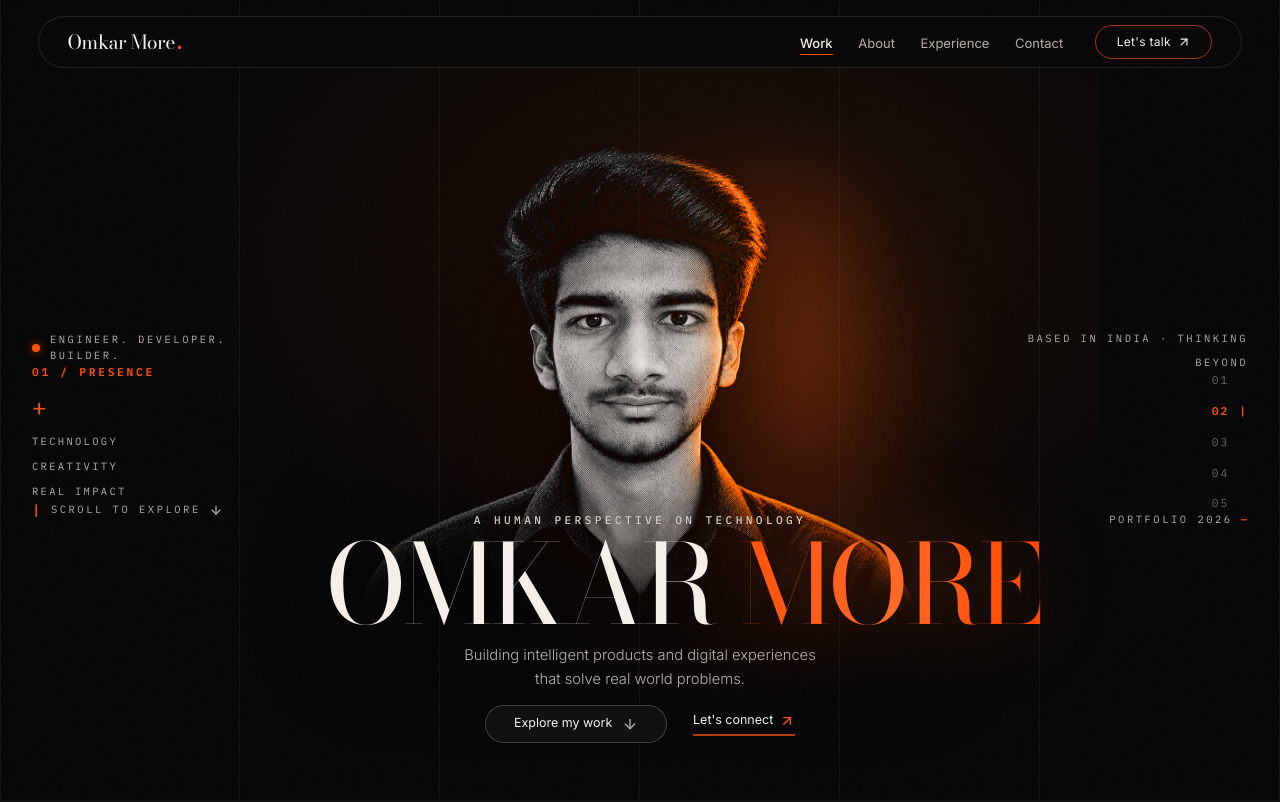
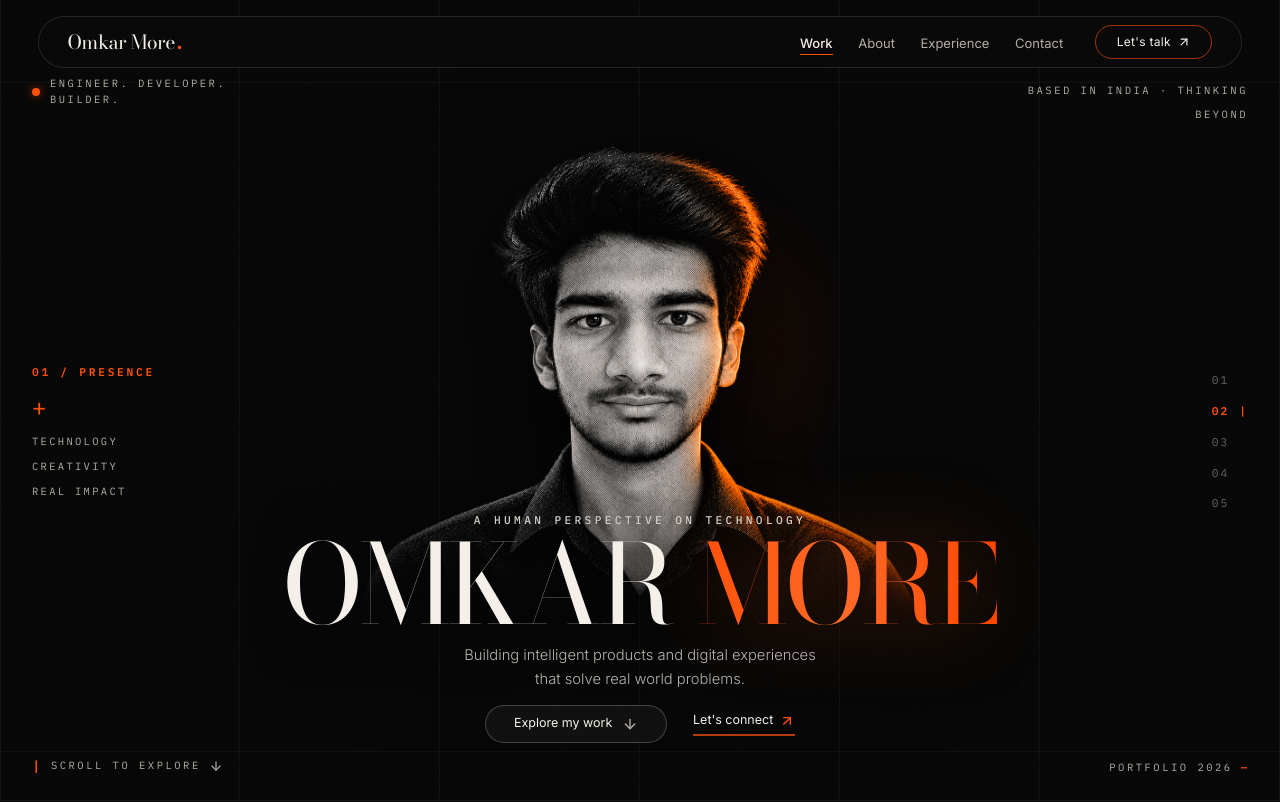
Before and after one commit to Omkar6488/My_Portfolio, a Next.js app: page / in a window 1280 px wide. Shown: the top 802 px of the page. Built offline with nearby package versions, Linux system fonts and the light colour scheme.

Commit message:
fix(hero): restore cinematic black background and enforce exact full-viewport horizontal center alignment

```diff
--- a/src/components/home/HeroPortrait.tsx
+++ b/src/components/home/HeroPortrait.tsx
@@ -28,21 +28,12 @@ export default function HeroPortrait() {
         transform: `translate3d(${offset.x}px, ${offset.y}px, 0)`,
       }}
     >
-      {/* Rich Warm Orange Ambient Rim Bloom behind right shoulder and hair */}
+      {/* Restrained subtle orange contour highlight strictly behind right edge of hair & shoulder */}
       <div
-        className="absolute top-[18%] right-[2%] w-[clamp(260px,36vw,520px)] h-[clamp(260px,36vw,520px)] rounded-full pointer-events-none opacity-55 blur-3xl"
+        className="absolute top-[15%] right-[18%] w-[clamp(100px,14vw,200px)] h-[clamp(180px,26vw,340px)] rounded-full pointer-events-none opacity-25 blur-xl"
         style={{
           background:
-            "radial-gradient(circle at 62% 40%, rgba(255, 81, 11, 0.5) 0%, rgba(255, 81, 11, 0.16) 48%, transparent 75%)",
-        }}
-      />
-
-      {/* Focused Orange Rim Accent along right hair contour */}
-      <div
-        className="absolute top-[12%] right-[14%] w-[clamp(160px,22vw,320px)] h-[clamp(220px,30vw,420px)] pointer-events-none opacity-45 blur-2xl"
-        style={{
-          background:
-            "radial-gradient(ellipse at 75% 35%, rgba(255, 110, 20, 0.55) 0%, rgba(255, 81, 11, 0.2) 42%, transparent 72%)",
+            "radial-gradient(ellipse at 65% 45%, rgba(255, 81, 11, 0.35) 0%, rgba(255, 81, 11, 0.08) 50%, transparent 75%)",
         }}
       />
 
--- a/src/components/home/HeroSection.tsx
+++ b/src/components/home/HeroSection.tsx
@@ -54,13 +54,15 @@ export default function HeroSection({
           </div>
         </div>
 
-        {/* Main Central Stage flanked by Left & Right Metadata on xl+ displays */}
-        <div className="relative w-full flex-1 flex flex-col xl:flex-row items-center justify-between my-auto min-w-0">
-          {/* Left Metadata Column (Visible on xl+ displays) */}
-          <HeroMetadataLeft />
+        {/* Main Central Stage flanked by Independently Positioned Left & Right Metadata */}
+        <div className="relative w-full flex-1 flex flex-col items-center justify-center my-auto min-w-0">
+          {/* Left Metadata Column (Positioned independently on the left grid margin) */}
+          <div className="hidden xl:flex absolute left-0 top-0 bottom-0 z-20 pointer-events-auto">
+            <HeroMetadataLeft />
+          </div>
 
-          {/* Central Hero Stage: Portrait + Layered Headline + Subtitle + CTAs */}
-          <div className="relative flex-1 w-full max-w-[1140px] mx-auto flex flex-col items-center justify-center text-center px-2 py-1 min-w-0">
+          {/* Central Hero Stage: Perfectly Centered Relative to Full Viewport Width */}
+          <div className="relative w-full flex flex-col items-center justify-center text-center px-2 py-1 min-w-0 z-10">
             {/* Central Monochromatic Portrait */}
             <div className="relative z-10 w-full flex justify-center">
               <HeroPortrait />
@@ -69,11 +71,11 @@ export default function HeroSection({
             {/* Layered Typography (in front of lower chest of portrait) */}
             <div className="relative z-30 flex flex-col items-center w-full max-w-5xl mx-auto px-2 sm:px-4 -mt-[clamp(3.5rem,min(11vw,18vh),11.5rem)] min-w-0">
               {/* Eyebrow / Pre-kicker */}
-              <p className="font-mono text-[clamp(10px,min(0.92vw,1.4vh),13px)] uppercase tracking-wider sm:tracking-[clamp(0.22em,0.34vw,0.3em)] text-[#D8D4CC] mb-[clamp(0.25rem,0.9vh,0.55rem)] drop-shadow-md select-none font-medium max-w-full truncate">
+              <p className="font-mono text-[clamp(10px,min(0.92vw,1.4vh),13px)] uppercase tracking-wider sm:tracking-[clamp(0.22em,0.34vw,0.3em)] text-[#D8D4CC] mb-[clamp(0.25rem,0.9vh,0.55rem)] drop-shadow-md select-none font-medium max-w-full truncate text-center">
                 A HUMAN PERSPECTIVE ON TECHNOLOGY
               </p>
 
-              {/* Main Headline: OMKAR MORE (+30% visual scale) */}
+              {/* Main Headline: OMKAR MORE (+30% visual scale, exact viewport horizontal center) */}
               <h1 className="font-serif text-[clamp(2.5rem,min(8.6vw,14.5vh),9.5rem)] uppercase tracking-tight leading-[0.88] select-none text-center whitespace-normal sm:whitespace-nowrap max-w-full">
                 <span className="text-[#F4F0E9] drop-shadow-[0_4px_30px_rgba(0,0,0,0.92)] font-normal">
                   OMKAR{" "}
@@ -90,7 +92,7 @@ export default function HeroSection({
               </p>
 
               {/* Call To Action Buttons */}
-              <div className="flex flex-row items-center justify-center gap-[clamp(1rem,2vw,2rem)] mt-[clamp(0.65rem,1.6vh,1.45rem)] flex-wrap">
+              <div className="flex flex-row items-center justify-center gap-[clamp(1rem,2vw,2rem)] mt-[clamp(0.65rem,1.6vh,1.45rem)] flex-wrap pointer-events-auto">
                 {/* Primary CTA Button */}
                 <a
                   href="#work"
@@ -114,11 +116,13 @@ export default function HeroSection({
             </div>
           </div>
 
-          {/* Right Metadata Column (Visible on xl+ displays) */}
-          <HeroMetadataRight
-            activeSection={activeSection}
-            onNavigateSection={onNavigateSection}
-          />
+          {/* Right Metadata Column (Positioned independently on the right grid margin) */}
+          <div className="hidden xl:flex absolute right-0 top-0 bottom-0 z-20 pointer-events-auto">
+            <HeroMetadataRight
+              activeSection={activeSection}
+              onNavigateSection={onNavigateSection}
+            />
+          </div>
         </div>
 
         {/* Intermediate & Mobile Viewport Bottom Metadata Bar */}
--- a/src/components/layout/GridOverlay.tsx
+++ b/src/components/layout/GridOverlay.tsx
@@ -6,30 +6,25 @@ export default function GridOverlay() {
       aria-hidden="true"
       className="pointer-events-none fixed inset-0 z-0 overflow-hidden"
     >
-      {/* Deep Obsidian Canvas */}
+      {/* Pure Cinematic Obsidian Canvas (#070707) */}
       <div className="absolute inset-0 bg-[#070707]" />
 
-      {/* Atmospheric Orange Ambient Bloom behind the portrait's right shoulder */}
-      <div
-        className="absolute top-[6%] left-1/2 -translate-x-1/2 w-[min(920px,92vw)] h-[min(650px,70vh)] opacity-40 pointer-events-none"
-        style={{
-          background:
-            "radial-gradient(ellipse at 58% 36%, rgba(255, 81, 11, 0.35) 0%, rgba(255, 81, 11, 0.09) 45%, transparent 74%)",
-        }}
-      />
+      {/* Subtle Horizontal Architectural Grid Line */}
+      <div className="absolute top-[82px] left-0 right-0 border-b border-white/[0.035]" />
+      <div className="absolute bottom-[48px] left-0 right-0 border-b border-white/[0.035]" />
 
       {/* Fluid Architecture Vertical Grid Columns (2 on mobile, 4 on tablet, 6 on desktop) */}
-      <div className="relative mx-auto h-full max-w-[1862px] px-[clamp(1rem,3vw,3.5rem)] grid grid-cols-2 sm:grid-cols-4 lg:grid-cols-6 border-x border-white/[0.055]">
-        <div className="border-r border-white/[0.05] h-full" />
-        <div className="sm:border-r border-white/[0.05] h-full" />
-        <div className="hidden sm:block lg:border-r border-white/[0.05] h-full" />
-        <div className="hidden sm:block lg:border-r border-white/[0.05] h-full" />
-        <div className="hidden lg:block border-r border-white/[0.05] h-full" />
+      <div className="relative mx-auto h-full max-w-[1862px] px-[clamp(1rem,3vw,3.5rem)] grid grid-cols-2 sm:grid-cols-4 lg:grid-cols-6 border-x border-white/[0.045]">
+        <div className="border-r border-white/[0.04] h-full" />
+        <div className="sm:border-r border-white/[0.04] h-full" />
+        <div className="hidden sm:block lg:border-r border-white/[0.04] h-full" />
+        <div className="hidden sm:block lg:border-r border-white/[0.04] h-full" />
+        <div className="hidden lg:block border-r border-white/[0.04] h-full" />
         <div className="hidden lg:block h-full" />
       </div>
 
-      {/* Subtle Noise / Film Grain Layer */}
-      <div className="noise-overlay absolute inset-0 opacity-30 mix-blend-screen pointer-events-none" />
+      {/* Delicate Film Grain / Stipple Photographic Noise Texture */}
+      <div className="noise-overlay absolute inset-0 opacity-20 mix-blend-screen pointer-events-none" />
     </div>
   );
 }
```
